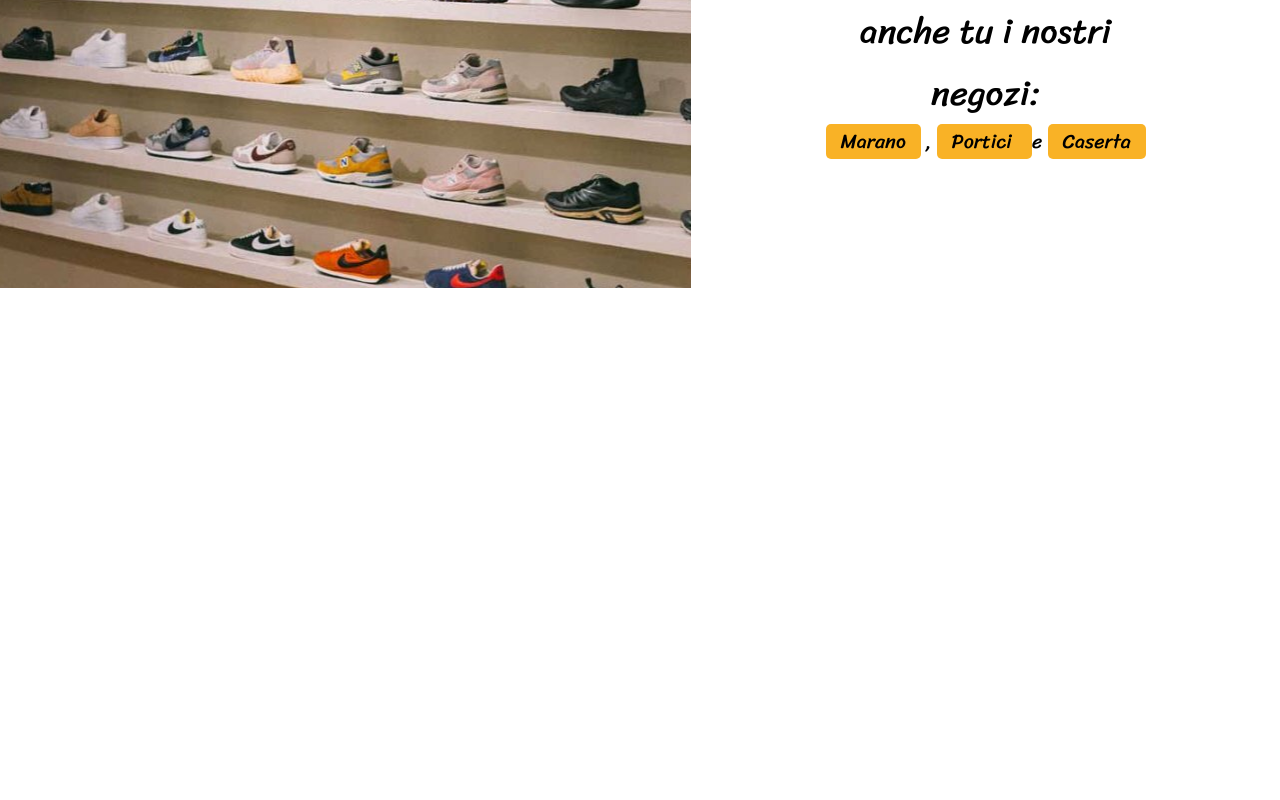
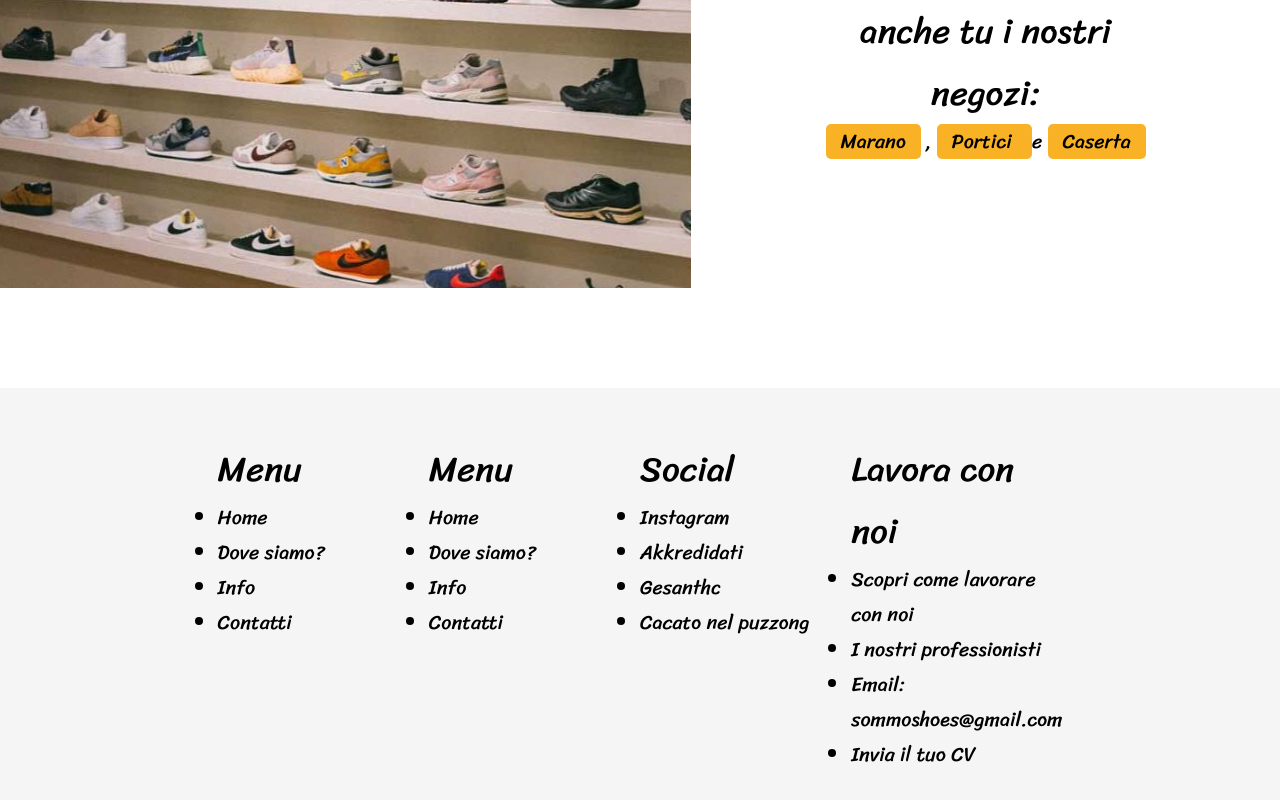
Before and after one commit to capdavide278/Sommoshoes-vue, a Vue app: page / in a window 1280 px wide. Shown: the part 2269-3069 px from the top of the page. Before the commit the page ends 2657 px from the top, so only its background shows below. Built offline with nearby package versions, Linux system fonts and the light colour scheme.

Commit message:
aggiunta footer

```diff
--- a/src/App.vue
+++ b/src/App.vue
@@ -3,6 +3,7 @@
 import TheWelcome from './components/TheWelcome.vue' */
 import Header from './components/Header.vue'
 import HeroSection from './components/HeroSection.vue';
+import Footer from './components/Footer.vue';
 </script>
 
 <template>
@@ -13,6 +14,10 @@ import HeroSection from './components/HeroSection.vue';
   <main>
     <HeroSection></HeroSection>
   </main>
+
+  <footer>
+    <Footer></Footer>
+  </footer>
 </template>
 
 <style>
--- /dev/null
+++ b/src/components/Footer.vue
@@ -0,0 +1,44 @@
+<template>
+    <div class="footer" style="background-color: whitesmoke;padding-top: 50px;padding-bottom: 50px;margin-top: 60px;">
+        <div class="grid-2">
+            <div class="col-25">
+                <h4 style="font-size: 35px;">Lavora con noi</h4>
+                <ul>
+                    <li>Scopri come lavorare con noi</li>
+                    <li>I nostri professionisti</li>
+                    <li>Email: sommoshoes@gmail.com</li>
+                    <li>Invia il tuo CV</li>
+                </ul>
+            </div>
+
+            <div class="col-25">
+                <h4 style="font-size: 35px">Social</h4>
+                <ul>
+                    <li>Instagram</li>
+                    <li>Akkredidati</li>
+                    <li>Gesanthc</li>
+                    <li>Cacato nel puzzong</li>
+                </ul>
+            </div>
+
+            <div class="col-25">
+                <h4 style="font-size: 35px">Menu</h4>
+                <ul>
+                    <li>Home</li>
+                    <li>Dove siamo?</li>
+                    <li>Info</li>
+                    <li>Contatti</li>
+                </ul>
+            </div>
+            <div class="col-25">
+                <h4 style="font-size: 35px">Menu</h4>
+                <ul>
+                    <li>Home</li>
+                    <li>Dove siamo?</li>
+                    <li>Info</li>
+                    <li>Contatti</li>
+                </ul>
+            </div>
+        </div>
+    </div>
+</template>
```
